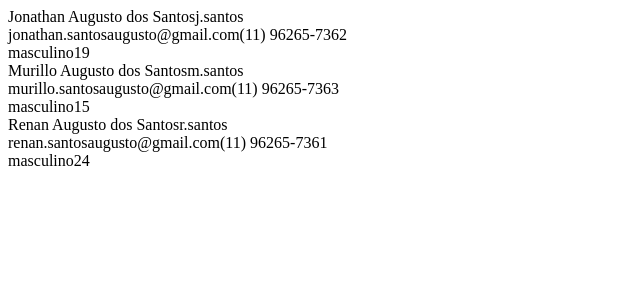
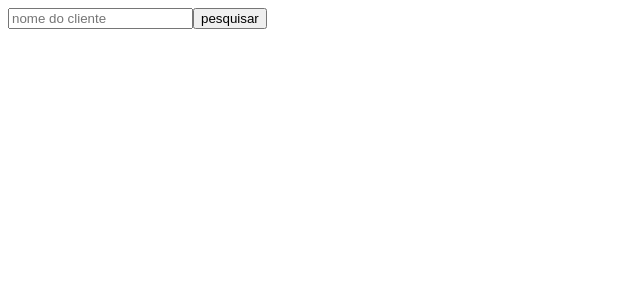
Before and after one commit to jonathan-santos/bluehunter-desafio-frontend, an Angular app: page / in a window 1280 px wide. Shown: the top 300 px of the page, without its empty margins (0-640 px from the left). Built offline with nearby package versions, Linux system fonts and the light colour scheme.

Commit message:
Adicionando o componente busca-clientes com lista de clientes gerada de lista e busca de clientes por nome ao projeto

```diff
--- a/src/app/app.component.html
+++ b/src/app/app.component.html
@@ -1,5 +1 @@
-<div>
-  <app-cliente [cliente]='clientes[0]'></app-cliente>
-  <app-cliente [cliente]='clientes[1]'></app-cliente>
-  <app-cliente [cliente]='clientes[2]'></app-cliente>
-</div>
+<app-busca-clientes></app-busca-clientes>
--- a/src/app/app.component.ts
+++ b/src/app/app.component.ts
@@ -1,6 +1,4 @@
 import { Component } from '@angular/core';
-import Cliente from '../models/cliente';
-import Clientes from '../mock/clientes';
 
 @Component({
   selector: 'app-root',
@@ -8,6 +6,4 @@ import Clientes from '../mock/clientes';
   styleUrls: ['./app.component.css']
 })
 
-export class AppComponent {
-  clientes : Cliente[] = Clientes
-}
+export class AppComponent {}
--- /dev/null
+++ b/src/app/busca-clientes/busca-clientes.component.html
@@ -0,0 +1,7 @@
+<div>
+  <div>
+    <input [(ngModel)]='nomeCliente' type='text' placeholder='nome do cliente'>
+    <input (click)='pesquisar()' type="button" value="pesquisar">
+  </div>
+  <app-cliente *ngFor='let cliente of clientes' [cliente]='cliente'></app-cliente>
+</div>
--- /dev/null
+++ b/src/app/busca-clientes/busca-clientes.component.ts
@@ -0,0 +1,24 @@
+import { Component, OnInit } from '@angular/core';
+import Cliente from '../../models/cliente';
+import Clientes from '../../mock/clientes';
+
+@Component({
+  selector: 'app-busca-clientes',
+  templateUrl: './busca-clientes.component.html',
+  styleUrls: ['./busca-clientes.component.css']
+})
+
+export class BuscaClientesComponent implements OnInit {
+  nomeCliente : string = ''
+  clientes : Cliente[] = []
+
+  pesquisar() : void {
+    this.clientes = Clientes.filter((cliente) => {
+      return cliente.nomeCompleto.toUpperCase().includes(this.nomeCliente.toUpperCase());
+    });
+  }
+
+  constructor() { }
+
+  ngOnInit() { }
+}
```
Also changed, not shown: src/app/app.module.ts (+6 -3 lines), src/app/busca-clientes/busca-clientes.component.css (added), 1 other file (tests, documents, lock files or other folders).
